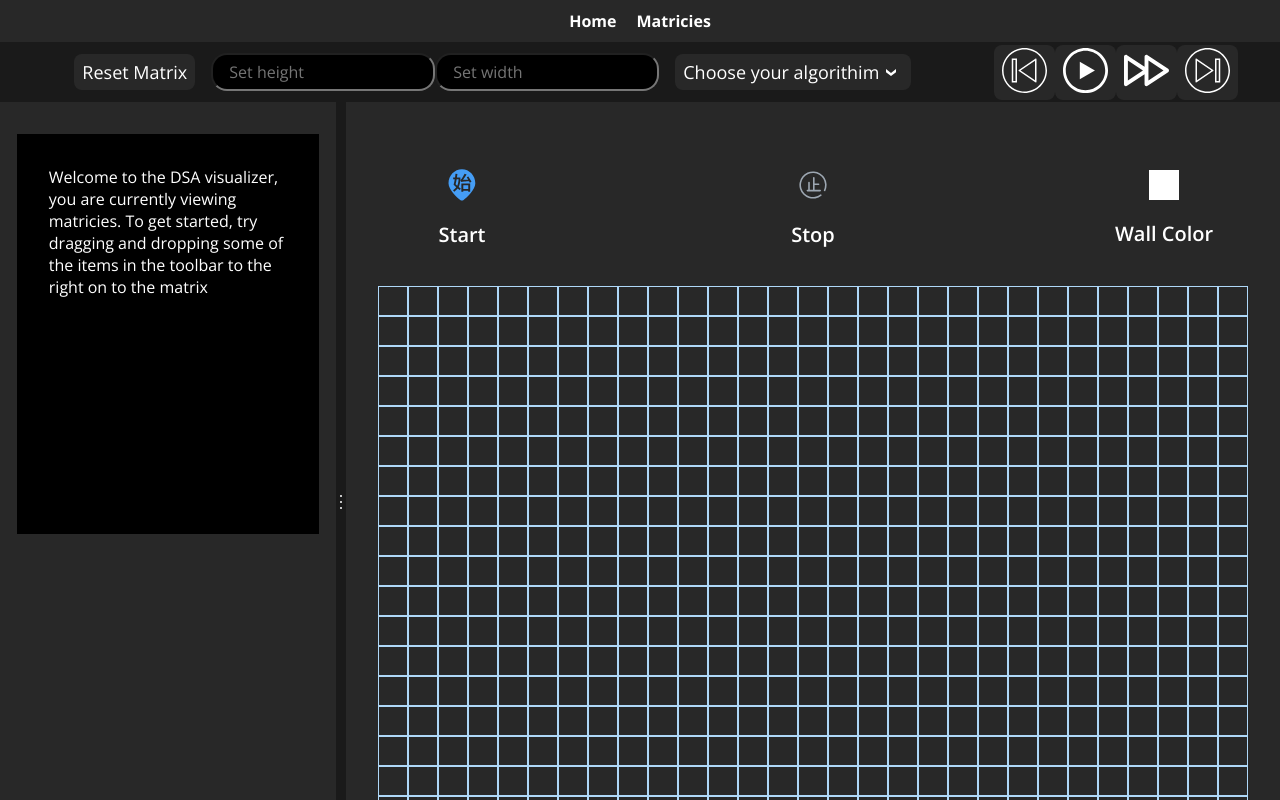
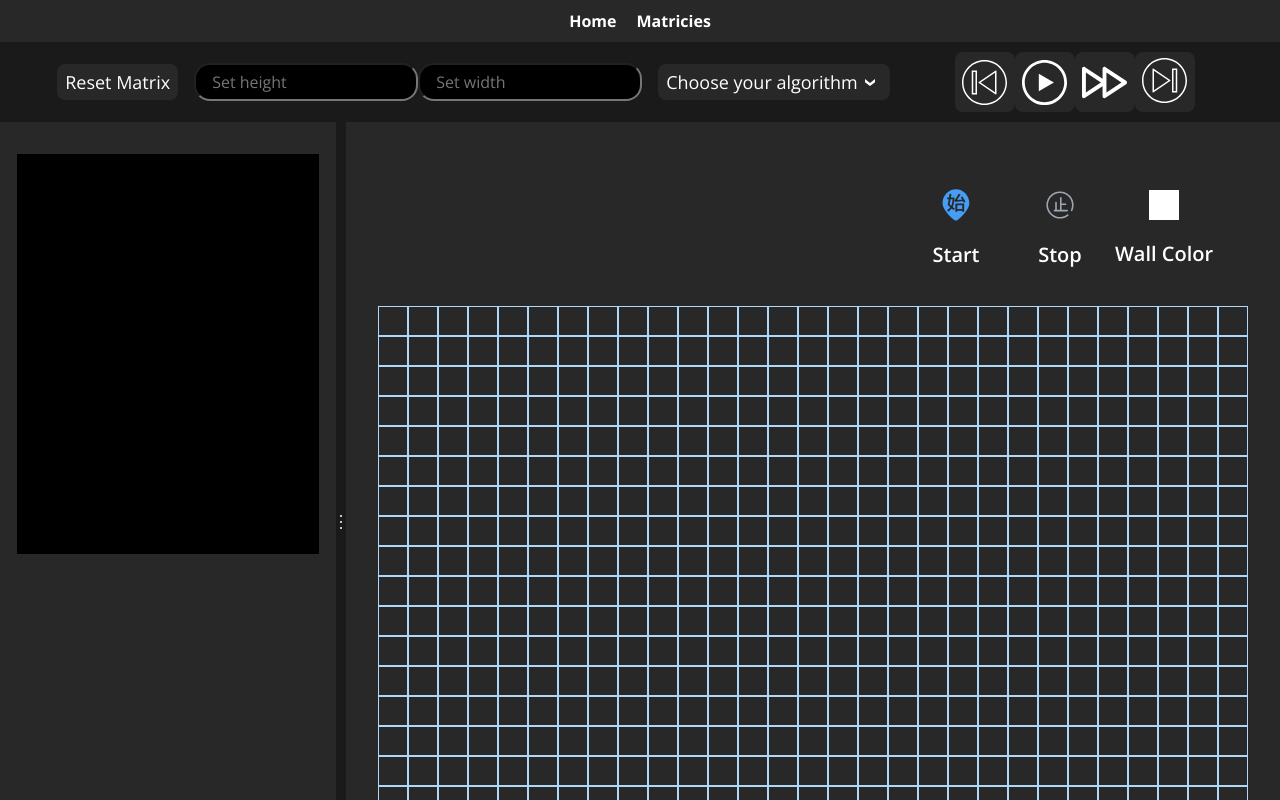
Before and after one commit to mfong4151/Pathfinding-Visualizer, a React (Create React App) app: page /matricies in a window 1280 px wide. Shown: the top 800 px of the page. Built offline with nearby package versions, Linux system fonts and the light colour scheme.

Commit message:
Worked on resizing

```diff
--- a/src/components/Matricies/Matrix/index.tsx
+++ b/src/components/Matricies/Matrix/index.tsx
@@ -30,11 +30,11 @@ const GraphMatrix: React.FC<Props> = ({matrixState, startEndState, consoleConten
 
 
     return(
-        <div id='matrix-tab' className="fdc univ-padding" ref={matrixRef}>
+        <div id='matrix-tab' className="fdc univ-padding" >
             {/* <SliderPicker/> */}
             <DndProvider backend={HTML5Backend}>
 
-                <div className='toolbar fdr sb'>
+                <div className='toolbar fdr'>
                     <div className="hover-over drag-icon-holder udc fdc">
 
                          <SvgTotem totemType='s'/>
@@ -70,9 +70,10 @@ const GraphMatrix: React.FC<Props> = ({matrixState, startEndState, consoleConten
 
                 </div>
 
-                <div className="matrix" onMouseDown={()=> setMouseDown(prev => true)}
+                <div id="matrix" onMouseDown={()=> setMouseDown(prev => true)}
                     onMouseUp={()=> setMouseDown(prev => false )}
                     onMouseLeave={()=> setMouseDown(prev => false )}
+                    ref={matrixRef}
                     >
                     {matrix.map((row : matrixItemObject[], y: number)=>
                         <div id={`row-${y}`} className='udc' key={y}>
--- a/src/components/Matricies/MatrixBanner/MatrixBanner.tsx
+++ b/src/components/Matricies/MatrixBanner/MatrixBanner.tsx
@@ -22,13 +22,13 @@ interface Props{
 }
 
 //temporary fix
-const MATRIX_HARD_LIMIT_Y: number = 40;
+const MATRIX_HARD_LIMIT_Y: number = 30;
 const MATRIX_HARD_LIMIT_X: number = 80;
 
 const MatrixBanner:React.FC<Props> = ({ matrixState, matrixDimState,  startEndPosState,  consoleContentState,  isPlayingState,  errorsState}) => {
 
   const [chooseAlgoModal, setChooseAlgoModal] = useState<boolean>(false)
-  const [chosenAlgo, setChosenAlgo] = useState<string>('Choose your algorithim')
+  const [chosenAlgo, setChosenAlgo] = useState<string>('Choose your algorithm')
   const {matrix, setMatrix} = matrixState;
   const { matrixDim,setMatrixDim} = matrixDimState;
   const  {startEndPos, setStartEndPos} = startEndPosState;
@@ -42,8 +42,8 @@ const MatrixBanner:React.FC<Props> = ({ matrixState, matrixDimState,  startEndPo
     e.stopPropagation();
 
     const newMatrixDim = {...matrixDim}
-    if (origin === 'height') newMatrixDim['y'] = Number(e.target.value);
-    else newMatrixDim['x'] = Number(e.target.value);
+    if (origin === 'height') newMatrixDim.y = Number(e.target.value);
+    else newMatrixDim.x = Number(e.target.value);
     setMatrixDim(prev => newMatrixDim)
   }
 
@@ -72,8 +72,8 @@ const MatrixBanner:React.FC<Props> = ({ matrixState, matrixDimState,  startEndPo
 
 
   return (
-    <div id='banner' className='udc-left fdr'>
-        <div className='udc fdr univ-padding'>
+    <div id='banner' className='sb fdr'>
+        <div className='udc fdr univ-padding banner-holder'>
 
           <button
               className='sq-buttons hover-over banner-button udc'
@@ -102,7 +102,7 @@ const MatrixBanner:React.FC<Props> = ({ matrixState, matrixDimState,  startEndPo
               chooseAlgoButton = {chooseAlgoRef.current}
               /> }
         </div>
-        <div>
+        <div className='udc fdr banner-holder'>
 
           <Remote
                   chosenAlgo={chosenAlgo}
--- a/src/components/Matricies/MatrixBanner/MatrixRemote/index.tsx
+++ b/src/components/Matricies/MatrixBanner/MatrixRemote/index.tsx
@@ -202,24 +202,24 @@ const Remote:FC<Props> = ({chosenAlgo, matrixState, startEndPos,  consoleContent
 
 
 return (
-  <div id='remote fdr'>
-    <button id='reset' className='remote-btn sq-buttons' onClick={handleOnClick}>
+  <div id='remote' className='fdr se'>
+    <button id='reset' className='remote-btn sq-buttons udc' onClick={handleOnClick}>
       <SkipBack/>
     </button>
-
-
     {
       !isPlaying
-        ? <button id='play' className='remote-btn sq-buttons' onClick={handleOnClick}>
+        ? <button id='play' className='remote-btn sq-buttons udc' onClick={handleOnClick}>
           <Play/>
         </button>
 
-        :<button id='pause' className='remote-btn sq-buttons' onClick={handleOnClick}>
+        :<button id='pause' className='remote-btn sq-buttons udc' onClick={handleOnClick}>
           <Pause/>
         </button>
       }
 
-    <button id='fast-forward' className='remote-btn sq-buttons'
+    <button
+        id='fast-forward'
+        className='remote-btn sq-buttons udc'
         onClick={handleOnClick}
       >
 
--- a/src/components/Matricies/MatrixBanner/MatrixRemote/remote.css
+++ b/src/components/Matricies/MatrixBanner/MatrixRemote/remote.css
@@ -1,15 +1,19 @@
 
 
-#remote >  *{
-    margin-left: .25rem;
-    margin-right: .25rem;
+#remote{
+    display: flex;
+    align-items: center;
+    min-width: 300px;
+}
 
-}
 
 
 /* button styles, svg styles, etc */
 
 .remote-btn{
+    padding: 0rem;
+    height:60px;
+    width:60px;
     background-color: var(--color-charcol);
 }
 
--- a/src/components/Matricies/customHooks/useMatrixStates.tsx
+++ b/src/components/Matricies/customHooks/useMatrixStates.tsx
@@ -12,10 +12,12 @@ type matrixStates = {
    startEndPos:startStop;
    setStartEndPos: React.Dispatch<React.SetStateAction<startStop>>;
 }
+const DEFAULT_MATRIX_Y:number = 30;
+const DEFAULT_MATRIX_X:number = 30;
 
 const useMatrixStates = ():matrixStates => {
 
-    const [matrixDim, setMatrixDim]  = useState<pos>({y: 30, x: 30});
+    const [matrixDim, setMatrixDim]  = useState<pos>({y: DEFAULT_MATRIX_Y, x: DEFAULT_MATRIX_X});
     const [matrix, setMatrix] = useState<matrixItemObject[][]>(createNewMatrix(matrixDim.y, matrixDim.x));
     const [startEndPos, setStartEndPos] = useState<startStop>({start:{y: -1, x: -1}, end: {y: -1, x: -1}})
 
--- a/src/components/Matricies/graphs.css
+++ b/src/components/Matricies/graphs.css
@@ -1,13 +1,14 @@
 #matrix-tab{
+    height:auto;
     margin-top:4rem;
     width:auto;
+    display: inline-flex;
 }
 
 #matrix{
-    width:auto;
-    display:grid;
-    grid-template-columns: repeat(10, 12vmax);
-    grid-template-rows: repeat(10, 12vmax);
+  height:auto;
+  width:auto;
+
 }
 
 
--- a/src/components/Matricies/index.tsx
+++ b/src/components/Matricies/index.tsx
@@ -13,7 +13,8 @@ import ChooseAlgoModal from '../Nodulars/Banner/ChooseAlgoModal';
 
 //For any child components of matricies, if its not explicitly in the folder, that means we've taken it from its counterpart in Nodepage
 
-const BREAK_POINT: number = 65; //break point of where we don't refacotr
+const BREAK_POINT_MAX: number = 65; //break point of where we don't refacotr
+const BREAK_POINT_MIN: number = 3;
 
 const Matricies: React.FC = ()=>{
     const {matrixDim, setMatrixDim, matrix, setMatrix, startEndPos, setStartEndPos } = useMatrixStates();
@@ -68,19 +69,26 @@ const Matricies: React.FC = ()=>{
 
     //Handles changes in the matrix sizing. if the window resizes, and the matrix is too large, then we cut it down such that its under the set width and height
     useEffect(()=>{
+      console.log(matrixRef.current.offsetHeight)
+      const overHeight:boolean = pageRightRef.current.offsetHeight <= matrixRef.current.offsetTop + matrixRef.current.offsetHeight + BREAK_POINT_MAX && matrix.length >= BREAK_POINT_MIN;
+      const overWidth:boolean = pageRightRef.current.offsetWidth <= matrixRef.current.offsetWidth + BREAK_POINT_MAX && matrix[0].length >= BREAK_POINT_MIN;
+      const canResizeX :boolean = matrix[0].length < matrixDim.x
+      const canResizeY :boolean = matrix.length < matrixDim.y
+      if (overWidth || overHeight){
+        setMatrix(createNewMatrix(matrix.length - (overHeight ? 1 : 0), matrix[0].length - (overWidth ? 1 : 0)))
 
+      } else if ( canResizeX || canResizeY ){
 
-      if (pageRightRef.current.offsetWidth <= matrixRef.current.offsetWidth + BREAK_POINT && matrix[0].length >= 3){
-        setMatrix(createNewMatrix(matrix.length, matrix[0].length -1))
-
-      } else if (matrix[0].length < matrixDim.x ){
-
-        setMatrix(createNewMatrix(matrix.length, matrix[0].length + 1))
-
+        setMatrix(createNewMatrix(matrix.length + (canResizeY ? 1: 0), matrix[0].length + (canResizeX ? 1:0)))
 
       }
 
-    },[windowDim.width])
+    },[windowDim.width, windowDim.height])
+
+    useEffect(()=>{
+
+    },[])
+
 
     return(
       <div className='font-color'>
--- a/src/index.css
+++ b/src/index.css
@@ -86,7 +86,7 @@ code {
 /* general design styles */
 
 #banner{
-  min-height: 60px;
+  min-height: 80px;
   display: flex;
   justify-content: space-evenly;
 }
@@ -115,7 +115,7 @@ code {
 }
 
 .page-body{
-  height: 100vh;
+  height:100vh;
   width: 100vw;
   display: flex;
   justify-content: space-between;
@@ -126,20 +126,19 @@ code {
   display:flex;
   justify-content: flex-end;
   width:39.5%;
-  height:100%;
   background-color: var(--color-charcol);
 
 }
 
 #page-right{
+  height:100%;
   width:100%;
-  height:100%;
   background-color: var(--color-charcol);
 
 }
 
 #adjbar{
-  height:100%;
+  height:auto;
   min-width:10px;
   background-color: var(--color-black-foreground);
 
@@ -156,6 +155,8 @@ code {
 .console-holder{
   width:100%
 }
+
+
 
 
 .sq-buttons{
@@ -204,6 +205,8 @@ code {
 /* Refers to toolbar thats above the matrix/canvas */
 
 .toolbar{
+  display: flex;
+  justify-content: end;
   margin-left:2rem;
   margin-right:2rem;
   margin-bottom:1rem;
```
